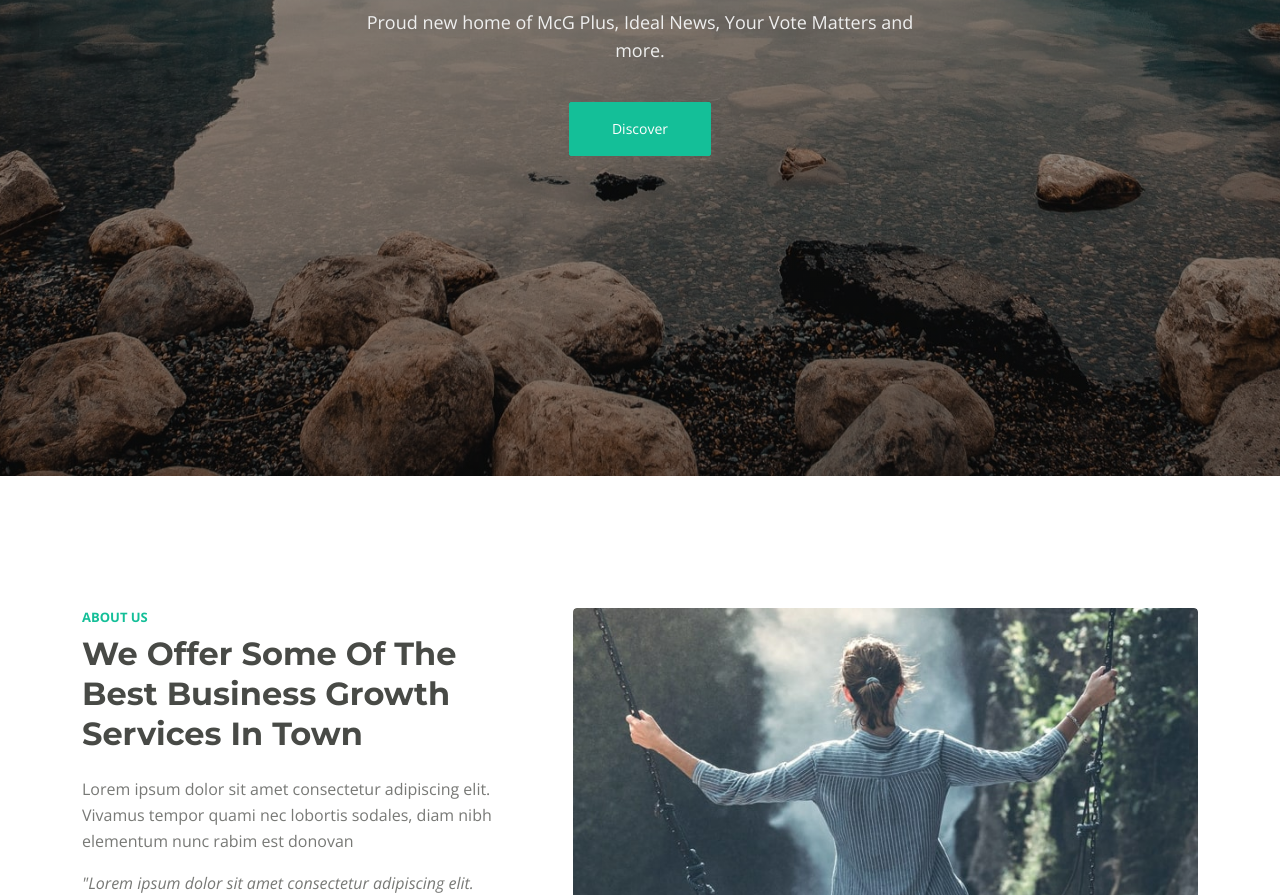
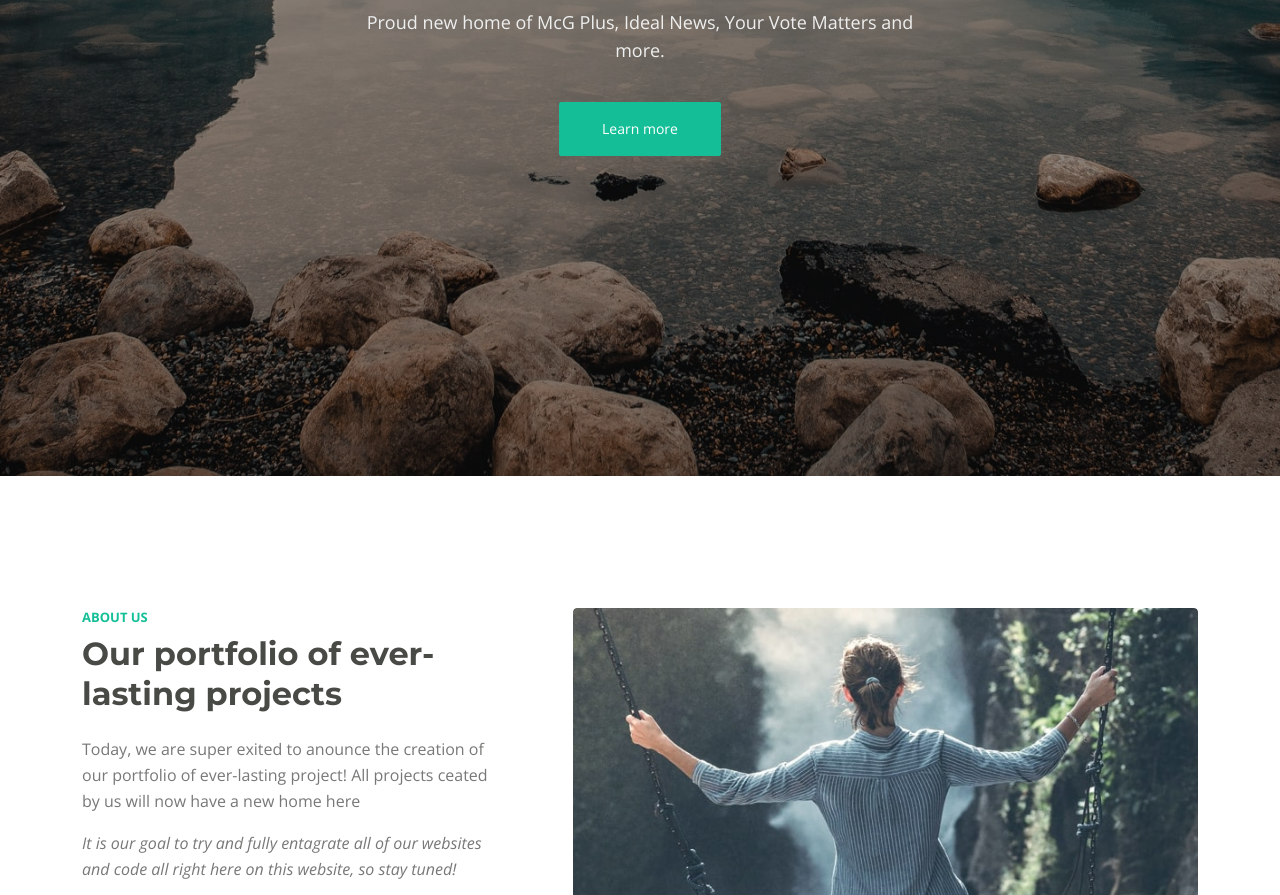
Before and after one commit to EthanGrayMcG/mcguinnessinfinity, a plain HTML site: page index.html in a window 1280 px wide. Shown: the part 480-1375 px from the top of the page. Drawn offline with nearby package versions, Linux system fonts and the light colour scheme.

Commit message:
added more content to about us section

```diff
--- a/index.html
+++ b/index.html
@@ -105,7 +105,7 @@
                         <div class="text-container">
                             <h1 class="h1-large">McGuinness Infinity <br /> <span class="replace-me">McG Plus, Ideal News, Your Vote Matters</span></h1>
                             <p class="p-large">Proud new home of McG Plus, Ideal News, Your Vote Matters and more.</p>
-                            <a class="btn-solid-lg" href="#intro">Discover</a>
+                            <a class="btn-solid-lg" href="#aboutus">Learn more</a>
                         </div> <!-- end of text-container -->
                     </div> <!-- end of col -->
                 </div> <!-- end of row -->
@@ -121,10 +121,10 @@
                     <div class="col-lg-5">
                         <div class="text-container">
                             <div class="section-title">ABOUT US</div>
-                            <h2>We Offer Some Of The Best Business Growth Services In Town</h2>
-                            <p>Lorem ipsum dolor sit amet consectetur adipiscing elit. Vivamus tempor quami nec lobortis sodales, diam nibh elementum nunc rabim est donovan</p>
-                            <p class="testimonial-text">"Lorem ipsum dolor sit amet consectetur adipiscing elit. Vivamus tempor quam nec lobortis sodaleso diam nibh elementum nunce vel pharetra cicero"</p>
-                            <div class="testimonial-author">Louise Donovan - CEO</div>
+                            <h2>Our portfolio of ever-lasting projects</h2>
+                            <p>Today, we are super exited to anounce the creation of our portfolio of ever-lasting project! All projects ceated by us will now have a new home here</p>
+                            <p class="testimonial-text">It is our goal to try and fully entagrate all of our websites and code all right here on this website, so stay tuned!</p>
+                            <div class="testimonial-author">Elliot McGuinness - Senior VP of Special Projects</div>
                         </div> <!-- end of text-container -->
                     </div> <!-- end of col -->
                     <div class="col-lg-7">
```
